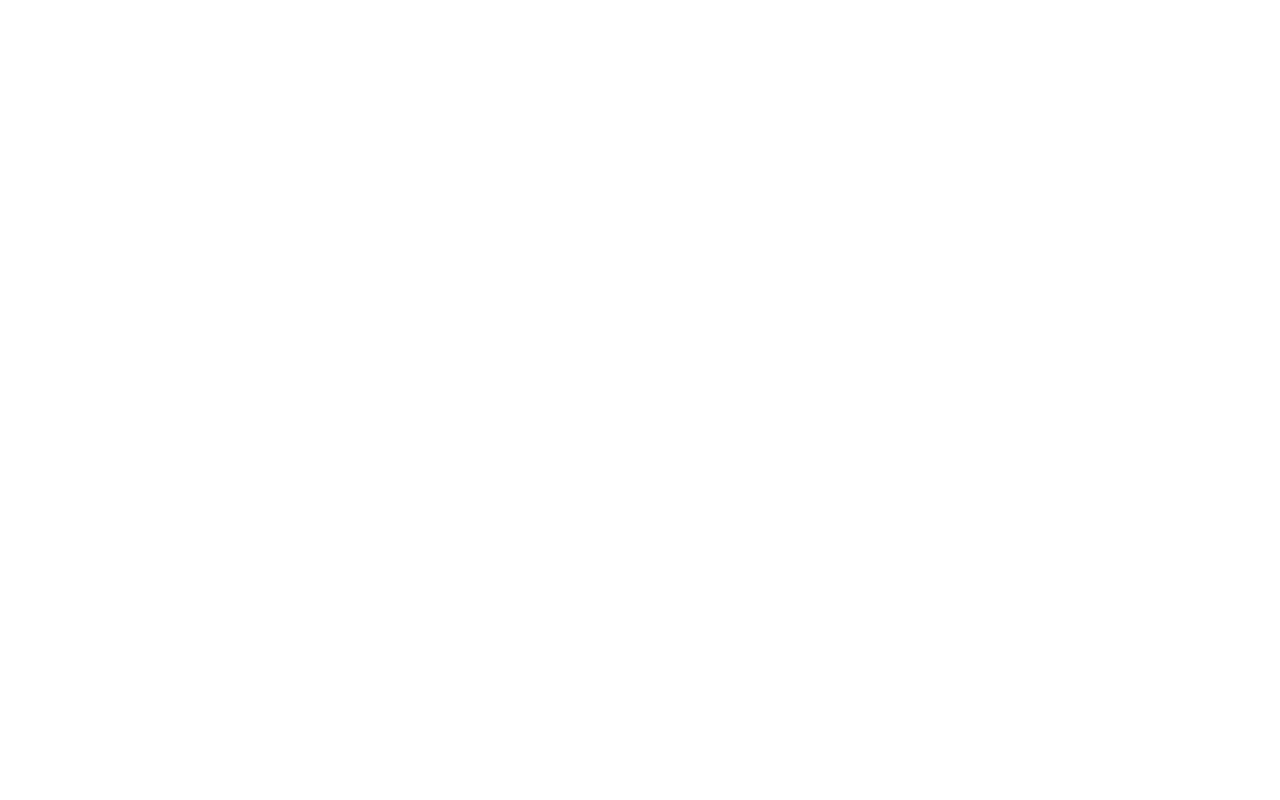
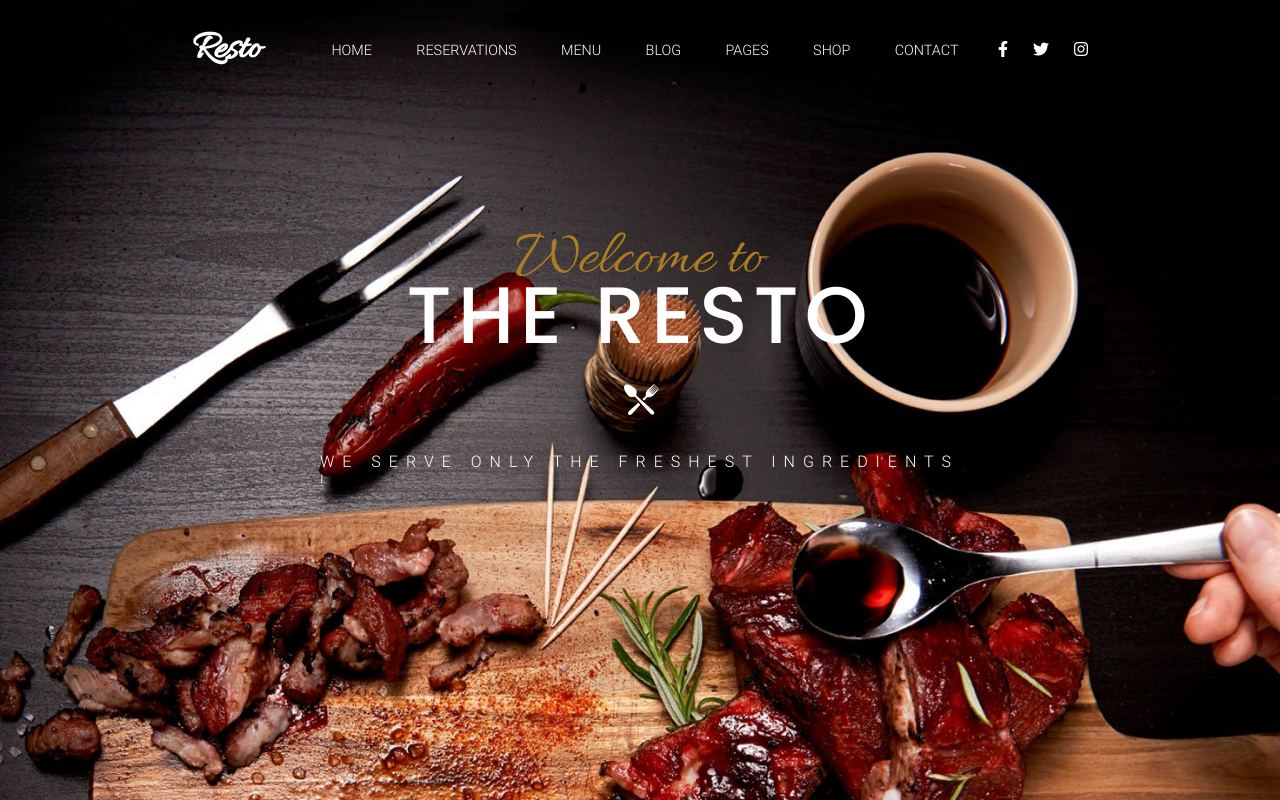
Before and after one commit to TomPlr/Le-Restau---Website, a plain HTML site: page index.html in a window 1280 px wide. Drawn offline with Linux system fonts and the light colour scheme.

Commit message:
files set up + header.scss finished

```diff
--- a/assets/styles/_settings.scss
+++ b/assets/styles/_settings.scss
@@ -0,0 +1,35 @@
+// ***************************************** FONTS ***************************************************************
+@font-face {
+  font-family: "Allura";
+  src: url(/assets/fonts/Allura-Regular.ttf);
+}
+@font-face {
+  font-family: "Poppins";
+  src: url(/assets/fonts/Poppins-Medium.ttf);
+}
+@font-face {
+  font-family: "Roboto";
+  src: url(/assets/fonts/Roboto-Light.ttf);
+}
+
+$font-1: "Allura";
+$font-2: "Poppins";
+$font-3: "Roboto";
+
+// ***************************************** COLORS ***************************************************************
+
+$font-color-1: rgb(173, 125, 36);
+$font-color-2: white;
+$font-color-3: black;
+
+// ***************************************** MIXINS ***************************************************************
+
+
+
+// ****************************************************************************************************************
+
+* {
+  margin: 0;
+  padding: 0;
+  box-sizing: border-box;
+}
--- /dev/null
+++ b/assets/styles/layout/_header.scss
@@ -0,0 +1,92 @@
+header {
+  background: url(/assets/img/bg-slider-06.jpg) center/cover;
+  height: 100vh;
+
+  color: $font-color-2;
+
+  nav {
+    display: flex;
+    justify-content: space-between;
+    width: 70%;
+    max-width: 1344px;
+    margin: 0 auto;
+    padding: 25px 0;
+
+    h2 {
+      font : {
+        family: $font-1;
+        size: 2.5rem;
+      }
+      width: 100px;
+    }
+
+    ul {
+      &.list {
+        display: flex;
+        justify-content: space-between;
+        list-style: none;
+        align-items: center;
+
+        &.nav-list {
+          width: 70%;
+          max-width: 1000px;
+          font: {
+            family: $font-3;
+            size: 0.9rem;
+          }
+        }
+
+        &.media-list {
+          width: 90px;
+        }
+      }
+      a {
+        color: $font-color-2;
+        text-decoration: none;
+      }
+    }
+  }
+
+  .title {
+    position: absolute;
+    height: 290px;
+    top: 50%;
+    left: 50%;
+    transform: translate(-50%, -50%);
+    display: flex;
+    flex-direction: column;
+    justify-content: space-between;
+    align-items: center;
+    padding-bottom: 55px;
+
+    &::before {
+      content: "Welcome to";
+      position: absolute;
+      font : {
+        size: 4rem;
+        family: $font-1;
+      }
+      top: -35px;
+      color: $font-color-1;
+    }
+
+    h1 {
+      height: 90px;
+      font: {
+        family: $font-2;
+        size: 5rem;
+        weight: 200;
+      }
+      letter-spacing: 6px;
+    }
+
+    span {
+      font: {
+        family: $font-3;
+        size: 1rem;
+      }
+      letter-spacing: 8px;
+      text-transform: uppercase;
+    }
+  }
+}
--- a/assets/styles/style.scss
+++ b/assets/styles/style.scss
@@ -0,0 +1,2 @@
+@import "./settings";
+@import "./layout/header"
--- a/index.html
+++ b/index.html
@@ -0,0 +1,65 @@
+<!DOCTYPE html>
+<html lang="en">
+  <head>
+    <meta charset="UTF-8" />
+    <meta http-equiv="X-UA-Compatible" content="IE=edge" />
+    <meta name="viewport" content="width=device-width, initial-scale=1.0" />
+    <link rel="stylesheet" href="./assets/styles/style.css" />
+    <link
+      rel="stylesheet"
+      href="https://cdnjs.cloudflare.com/ajax/libs/font-awesome/6.1.1/css/all.min.css"
+      integrity="sha512-KfkfwYDsLkIlwQp6LFnl8zNdLGxu9YAA1QvwINks4PhcElQSvqcyVLLD9aMhXd13uQjoXtEKNosOWaZqXgel0g=="
+      crossorigin="anonymous"
+      referrerpolicy="no-referrer"
+    />
+
+    <title>Welcome to the Resto</title>
+  </head>
+  <body>
+    <header>
+      <nav>
+        <h2>Resto</h2>
+        <ul class="list nav-list">
+          <li>
+            <a href="#">HOME</a>
+          </li>
+          <li>
+            <a href="#">RESERVATIONS</a>
+          </li>
+          <li>
+            <a href="#">MENU</a>
+          </li>
+          <li>
+            <a href="#">BLOG</a>
+          </li>
+          <li>
+            <a href="#">PAGES</a>
+          </li>
+          <li>
+            <a href="#">SHOP</a>
+          </li>
+          <li>
+            <a href="#">CONTACT</a>
+          </li>
+        </ul>
+        <ul class="list media-list">
+          <li>
+            <a href="#"><i class="fa-brands fa-facebook-f"></i></a>
+          </li>
+          <li>
+            <a href="#"><i class="fa-brands fa-twitter"></i></a>
+          </li>
+          <li>
+            <a href="#"><i class="fa-brands fa-instagram"></i></a>
+          </li>
+        </ul>
+      </nav>
+
+      <div class="title">
+        <h1>THE RESTO</h1>
+        <img src="./assets/img/ic-plate-big.png" alt="" />
+        <span>We serve only the freshest ingredients !</span>
+      </div>
+    </header>
+  </body>
+</html>
```
Also changed, not shown: assets/fonts/Allura-Regular.ttf (added), assets/fonts/Poppins-Medium.ttf (added), assets/fonts/Roboto-Light.ttf (added), assets/styles/style.css, 1 other file.
